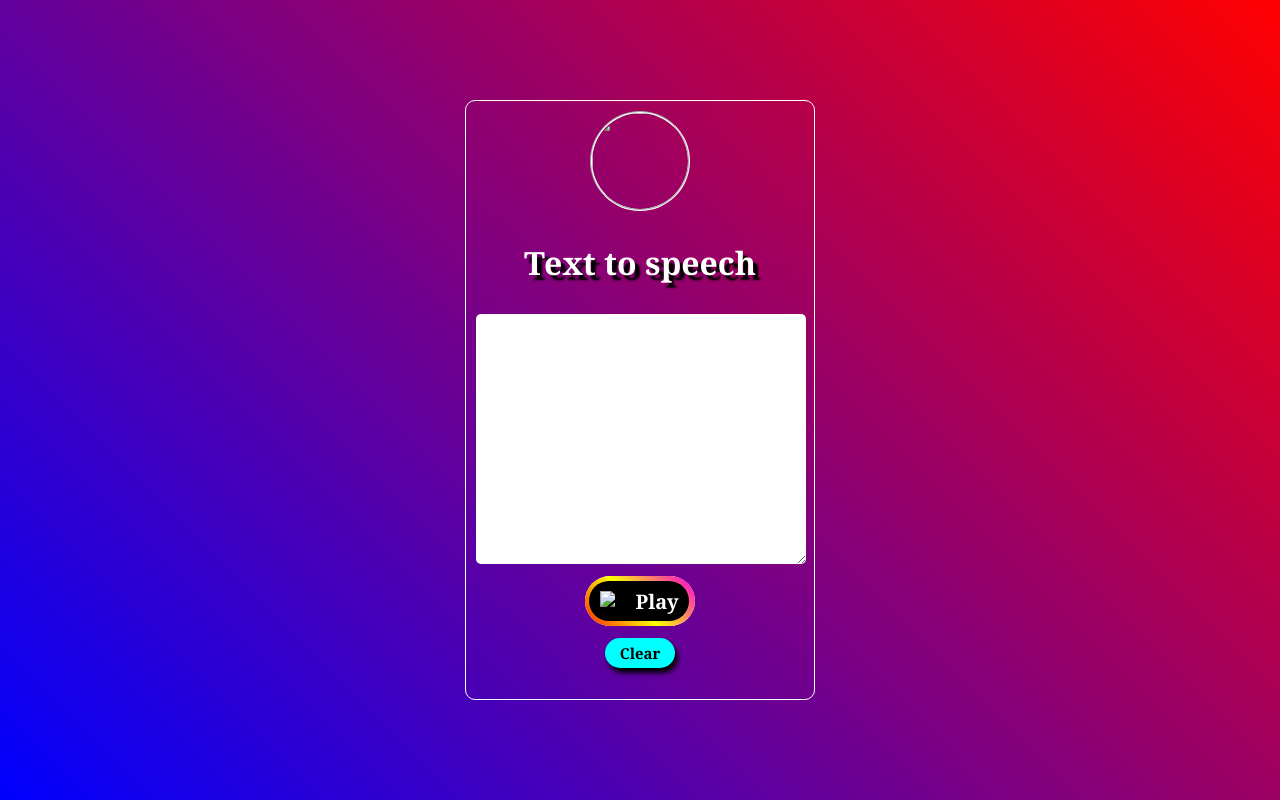
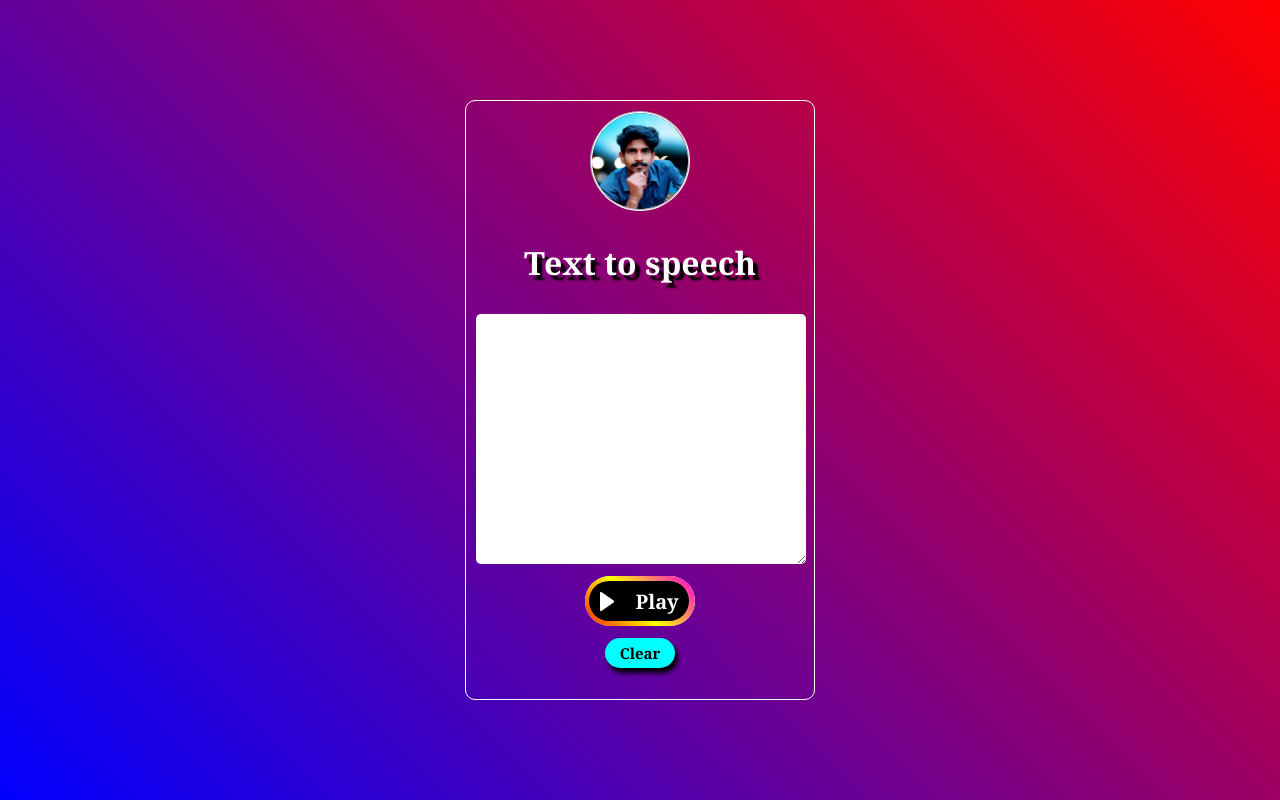
Before and after one commit to Libindeveloper/Text-to-speech, a plain HTML site: page index.html in a window 1280 px wide. Drawn offline with Linux system fonts and the light colour scheme; the site is published under a folder, as on GitHub Pages, so addresses that start at the root find nothing.

Commit message:
update index.html

```diff
--- a/index.html
+++ b/index.html
@@ -7,12 +7,12 @@
     <meta name="viewport" content="width=device-width, initial-scale=1.0">
     <title>Text to speech</title>
     <link rel="stylesheet" href="style.css">
-    <link rel="icon" href="/images/logo.png">
+    <link rel="icon" href="./images/logo.png">
 </head>
 
 <body>
     <div class="container">
-        <img src="/images/logo.png" alt="" class="logo">
+        <img src="./images/logo.png" alt="" class="logo">
         <h1>Text to speech</h1>
 
         <textarea id="text" placeholder="Enter your text....."> </textarea>
@@ -20,7 +20,7 @@
         <div class="main">
             <div class="border"></div>
             <button onclick="speak()">
-                <img src="/images/play.png" alt="play button">
+                <img src="./images/play.png" alt="play button">
                 Play
             </button>
         </div>
```
